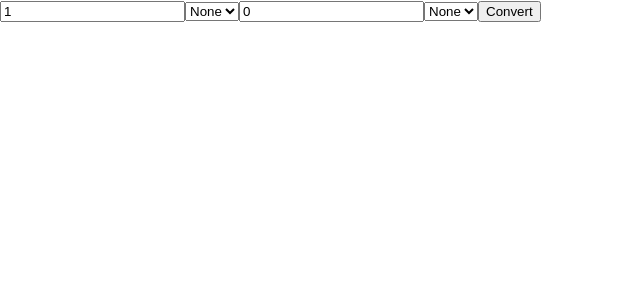
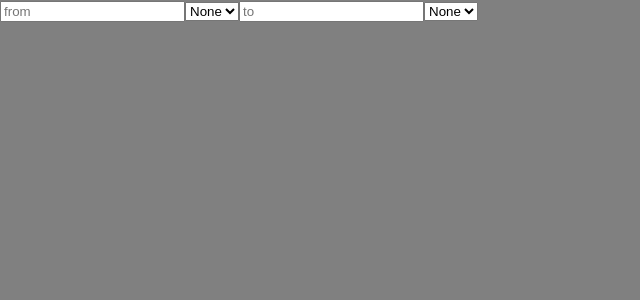
Before and after one commit to Fadi-N/cryptocurrency, a React (Create React App) app: page / in a window 1280 px wide. Shown: the top 300 px of the page, without its empty margins (0-640 px from the left). Built offline with nearby package versions, Linux system fonts and the light colour scheme.

Commit message:
Initial commit

```diff
--- a/src/components/CurrencyExchange.js
+++ b/src/components/CurrencyExchange.js
@@ -6,17 +6,11 @@ function CurrencyExchange() {
     const currenciesSymbols = ['None', 'PLN', 'EUR', 'USD']
     const [exchangeFrom, setExchangeFrom] = useState(null)
     const [exchangeTo, setExchangeTo] = useState(null)
-    const [amountFrom, setAmountFrom] = useState(1)
-    const [amountTo, setAmountTo] = useState(0)
-    const [finalAmount, setFinalAmount] = useState(0)
-    /*
-    console.log(exchangeFrom)
-    console.log(exchangeTo)
-    console.log(amountFrom)
-    console.log(amountTo)
-    */
+    const [finalAmountFromTo, setFinalAmountFromTo] = useState('')
+    const [finalAmountToFrom, setFinalAmountToFrom] = useState('')
 
-    const convert = () => {
+    const convertFromTo = (e) => {
+        setFinalAmountToFrom(e.target.value)
         const options = {
             method: 'GET',
             url: 'https://alpha-vantage.p.rapidapi.com/query',
@@ -31,41 +25,72 @@ function CurrencyExchange() {
             }
         }
 
+        e.target.value === '' ? setFinalAmountFromTo('') : (
             axios.request(options).then((response) => {
                 let exchangeRate = response.data['Realtime Currency Exchange Rate']['5. Exchange Rate']
-            setFinalAmount(exchangeRate * amountFrom)
+                setFinalAmountFromTo(exchangeRate * e.target.value)
+            }).catch((error) => {
+                console.error(error)
+            }))
+    }
+
+    const convertToFrom = (e) => {
+        setFinalAmountFromTo(e.target.value)
+        const options = {
+            method: 'GET',
+            url: 'https://alpha-vantage.p.rapidapi.com/query',
+            params: {
+                from_currency: `${exchangeTo}`,
+                function: 'CURRENCY_EXCHANGE_RATE',
+                to_currency: `${exchangeFrom}`
+            },
+            headers: {
+                'X-RapidAPI-Key': 'a81410a48fmshde406f56ec3622ep12f667jsnf6d259e85b24',
+                'X-RapidAPI-Host': 'alpha-vantage.p.rapidapi.com'
+            }
+        }
+        e.target.value === '' ? setFinalAmountToFrom('') : (
+            axios.request(options).then((response) => {
+                let exchangeRate = response.data['Realtime Currency Exchange Rate']['5. Exchange Rate']
+                setFinalAmountToFrom(exchangeRate * e.target.value)
             }).catch((error) => {
                 console.error(error)
             })
+        )
     }
 
     return (
         <div>
-            <input type="number" value={amountFrom} onChange={(e) => setAmountFrom(e.target.value)} placeholder="from"/>
+            <input type="number" value={finalAmountToFrom} onChange={(e) => convertFromTo(e)} placeholder="from"/>
             <select name="from" onChange={
                 (e) => e.target.value === "None" ? setExchangeFrom(null) : setExchangeFrom(e.target.value)
             }>
                 {
                     currenciesSymbols.map((currencySymbol, index) => {
                         return (
+                            exchangeTo === currencySymbol ?
+                                <option key={index} style={{display: "none"}} disabled>{currencySymbol}</option> : (
                                     <option key={index}>{currencySymbol}</option>
+                                )
                         )
                     })
                 }
             </select>
-            <input type="number" value={finalAmount} onChange={(e) => setAmountTo(e.target.value)} placeholder="to"/>
+            <input type="number" value={finalAmountFromTo} onChange={(e) => convertToFrom(e)} placeholder="to"/>
             <select name="to" onChange={
                 (e) => e.target.value === "None" ? setExchangeTo(null) : setExchangeTo(e.target.value)
             }>
                 {
                     currenciesSymbols.map((currencySymbol, index) => {
                         return (
+                            exchangeFrom === currencySymbol ?
+                                <option key={index} style={{display: "none"}} disabled>{currencySymbol}</option> : (
                                     <option key={index}>{currencySymbol}</option>
+                                )
                         )
                     })
                 }
             </select>
-            <button onClick={convert}>Convert</button>
         </div>
     );
 }
--- a/src/index.css
+++ b/src/index.css
@@ -1,4 +1,5 @@
 body {
+  background-color: grey;
   margin: 0;
   font-family: -apple-system, BlinkMacSystemFont, 'Segoe UI', 'Roboto', 'Oxygen',
     'Ubuntu', 'Cantarell', 'Fira Sans', 'Droid Sans', 'Helvetica Neue',
```
Also changed, not shown: 1 other file (tests, documents, lock files or other folders). Lines whose indentation alone changed are shown as unchanged.
